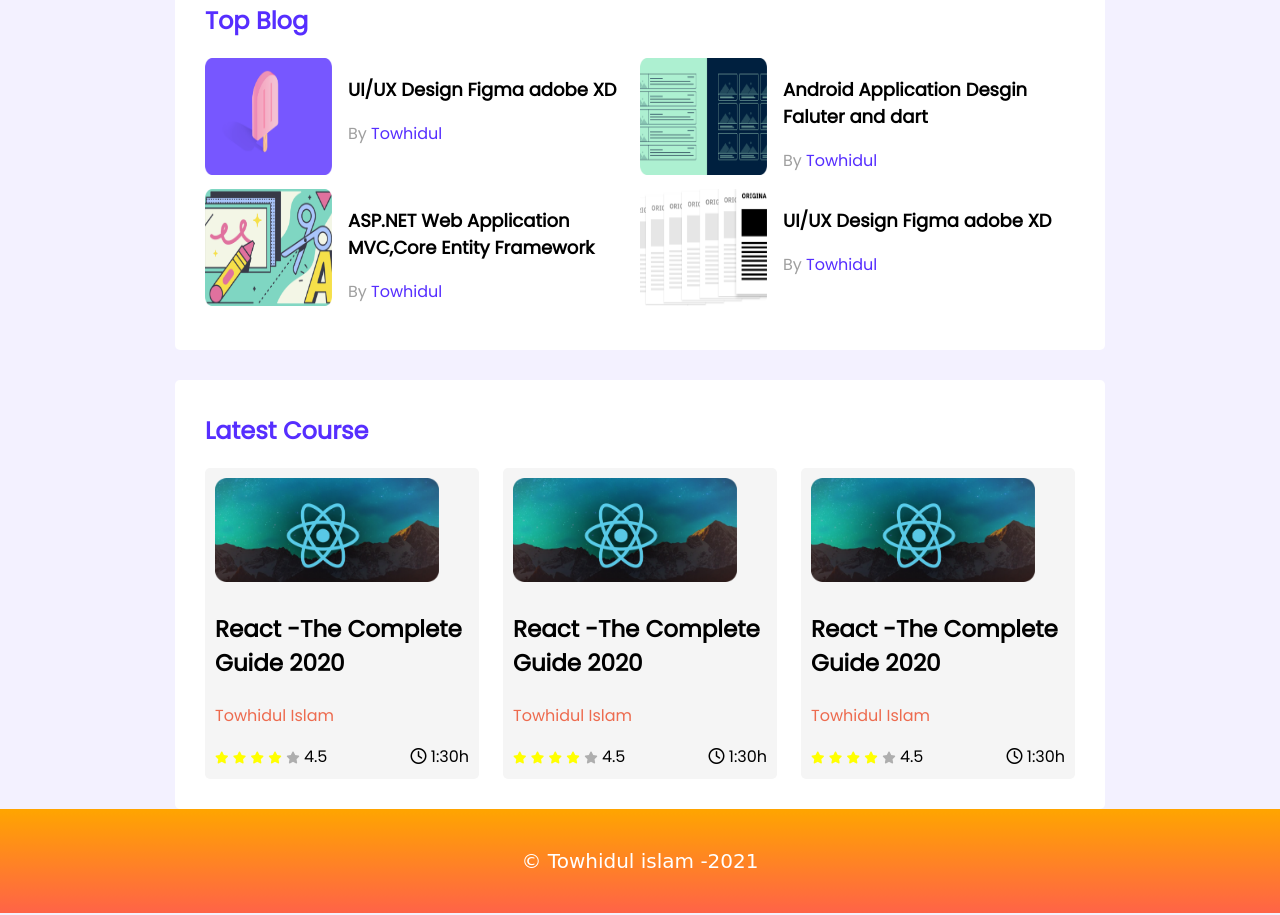
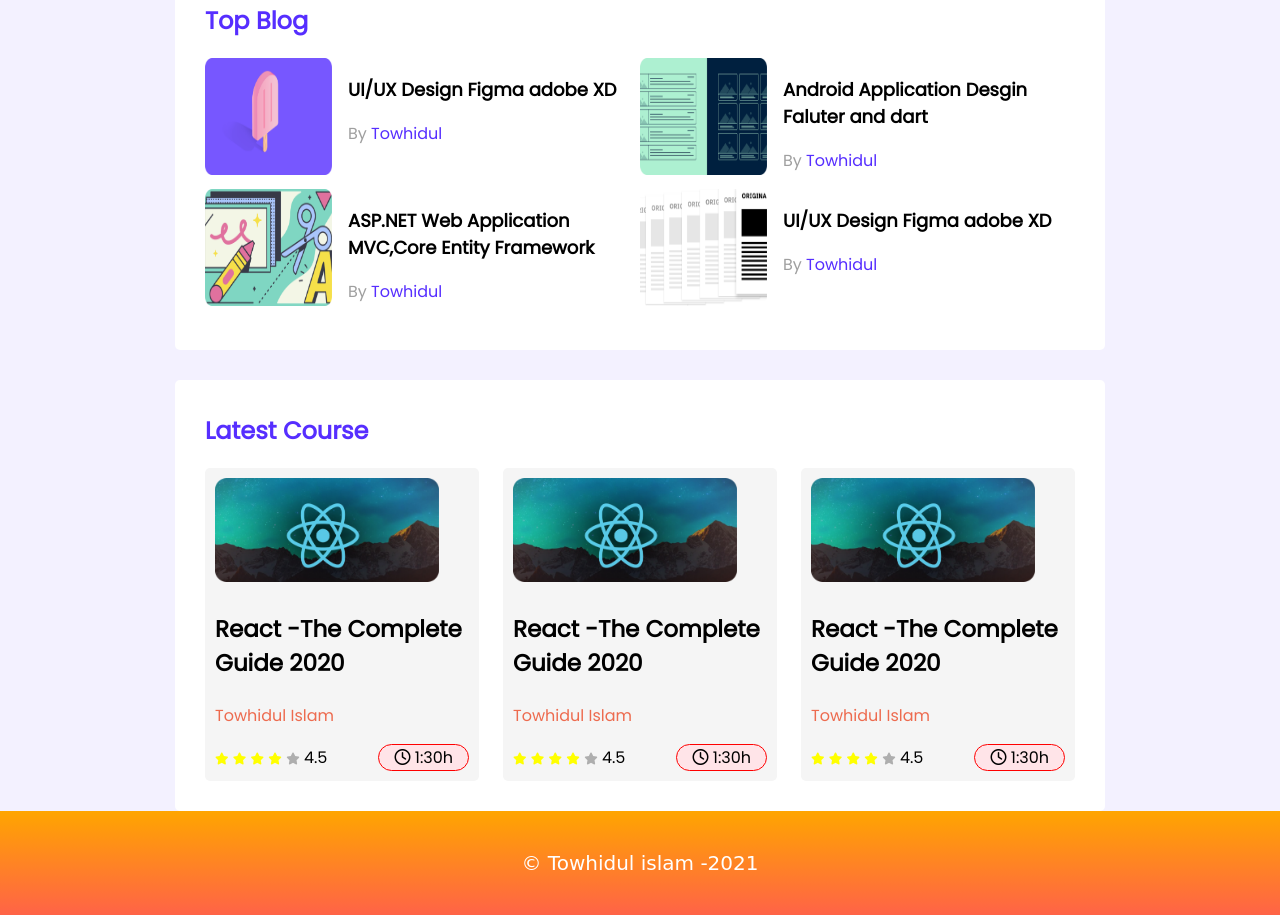
Before and after one commit to towhidJ/leader-board-css, a plain HTML site: page index.html in a window 1280 px wide. Shown: the part 427-1342 px from the top of the page. Drawn offline with Linux system fonts and the light colour scheme; a web font is replaced by a local one.

Commit message:
Compleate

```diff
--- a/styles/style.css
+++ b/styles/style.css
@@ -167,6 +167,12 @@
 .course-title{
     font-size: 23px;
 }
+.course-time{
+    border: 1px solid red;
+    background-color:#FFE4E8;
+    border-radius: 14px;
+    padding:0 15px;
+}
 .fa-star{
     font-size:12px;
 }
```
